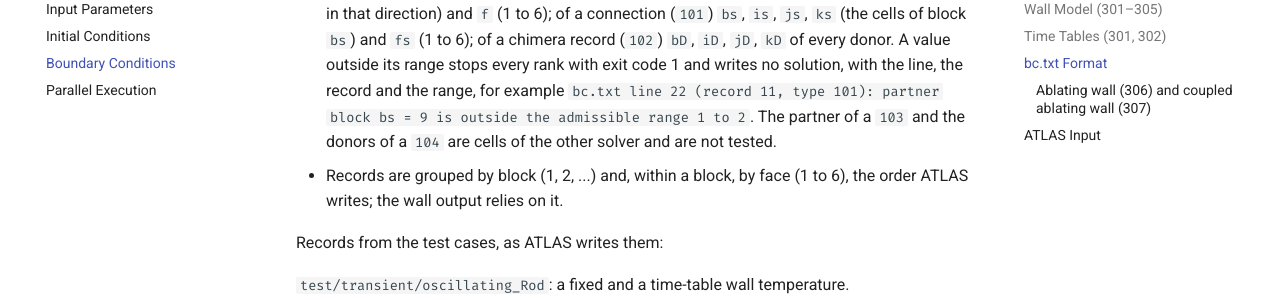
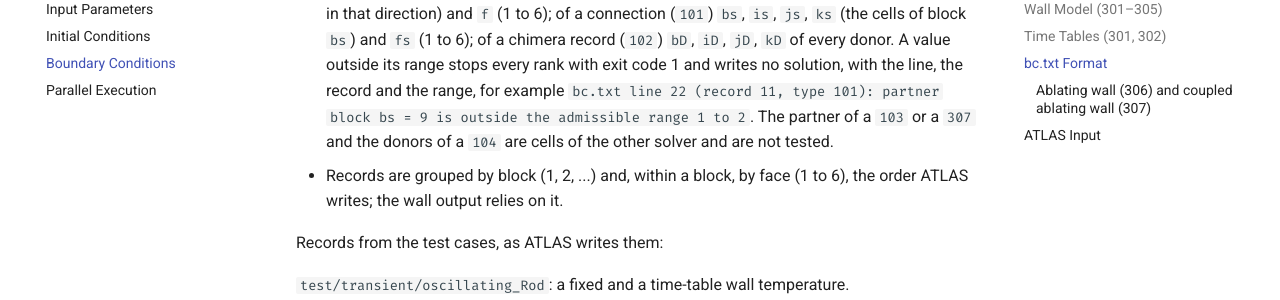
Before and after one commit to open-hydra/FUSS, an MkDocs documentation site: the page built from docs/user/boundary-conditions.md, in a window 1280 px wide and 900 px high, scrolled down 4467 px. Shown: the part 153-453 px from the top of the window. Built offline with MkDocs 1.6.1 and Material for MkDocs 9.7.7, drawn with Linux system fonts in a browser that asks for light colours; comment, search, counter and statistics services are not loaded.

Commit message:
docs: the partner of a 307 is not range-checked either (plan 14 S8 F5)
The range check of bc.txt (a616ef8, Check_Range) covers the record's block, cells and face, a 101 partner and the 102
donors; boundary-conditions.md named the 103 partner and the 104 donors as the indices it does not test. Ours' 307 record
also carries "bs is js ks fs d11 d12 d21 d22" (IO_BC.f90, the 307 branch of Read_BCfile): the gas solver's cell when hydra
couples the face. FUSS alone reads them and does not use them: every use of bc%bs, %is, %js, %ks, %fs in src/ is guarded
by type 101 (or reads the 102 donor lists), and no 307 path reads them. They are not passed to Check_Range.

Co-Authored-By: Claude Opus 5.5 <noreply@anthropic.com>
Claude-Session: https://claude.ai/code/session_01Q6mgzZ4Em2XSijeD1s9D94

```diff
--- a/docs/user/boundary-conditions.md
+++ b/docs/user/boundary-conditions.md
@@ -109,7 +109,7 @@ Each record is a header line followed by the data line(s) of its code (none for
 `b` is the block, `(i, j, k)` the cell (1-based) and `f` its face (1–6). Values are free format, separated by blanks or commas.
 
 - The number of records must equal the number of boundary faces, $\sum_\text{blocks} 2\,(n_i n_j + n_j n_k + n_i n_k)$, or FUSS stops with `Boundary conditions number (...) is different than the one of the initial conditions (...)`.
-- Every block number, face number and cell index that a record carries is checked when the file is read, on every grid level: `b` (1 to the number of blocks), `i`, `j`, `k` (1 to the cells of block `b` in that direction) and `f` (1 to 6); of a connection (`101`) `bs`, `is`, `js`, `ks` (the cells of block `bs`) and `fs` (1 to 6); of a chimera record (`102`) `bD`, `iD`, `jD`, `kD` of every donor. A value outside its range stops every rank with exit code 1 and writes no solution, with the line, the record and the range, for example `bc.txt line 22 (record 11, type 101): partner block bs = 9 is outside the admissible range 1 to 2`. The partner of a `103` and the donors of a `104` are cells of the other solver and are not tested.
+- Every block number, face number and cell index that a record carries is checked when the file is read, on every grid level: `b` (1 to the number of blocks), `i`, `j`, `k` (1 to the cells of block `b` in that direction) and `f` (1 to 6); of a connection (`101`) `bs`, `is`, `js`, `ks` (the cells of block `bs`) and `fs` (1 to 6); of a chimera record (`102`) `bD`, `iD`, `jD`, `kD` of every donor. A value outside its range stops every rank with exit code 1 and writes no solution, with the line, the record and the range, for example `bc.txt line 22 (record 11, type 101): partner block bs = 9 is outside the admissible range 1 to 2`. The partner of a `103` or a `307` and the donors of a `104` are cells of the other solver and are not tested.
 - Records are grouped by block (1, 2, ...) and, within a block, by face (1 to 6), the order ATLAS writes; the wall output relies on it.
 
 Records from the test cases, as ATLAS writes them:
```
